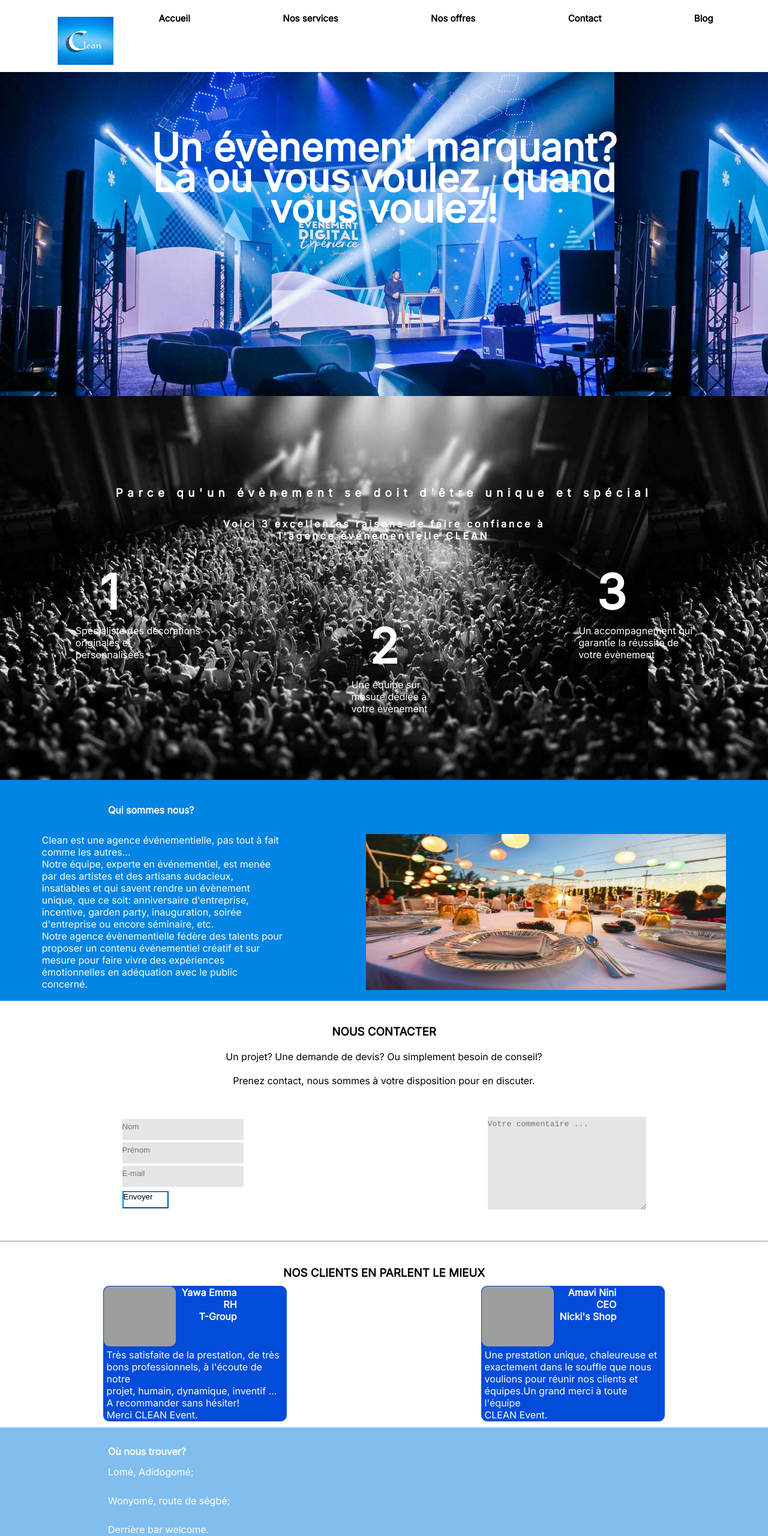
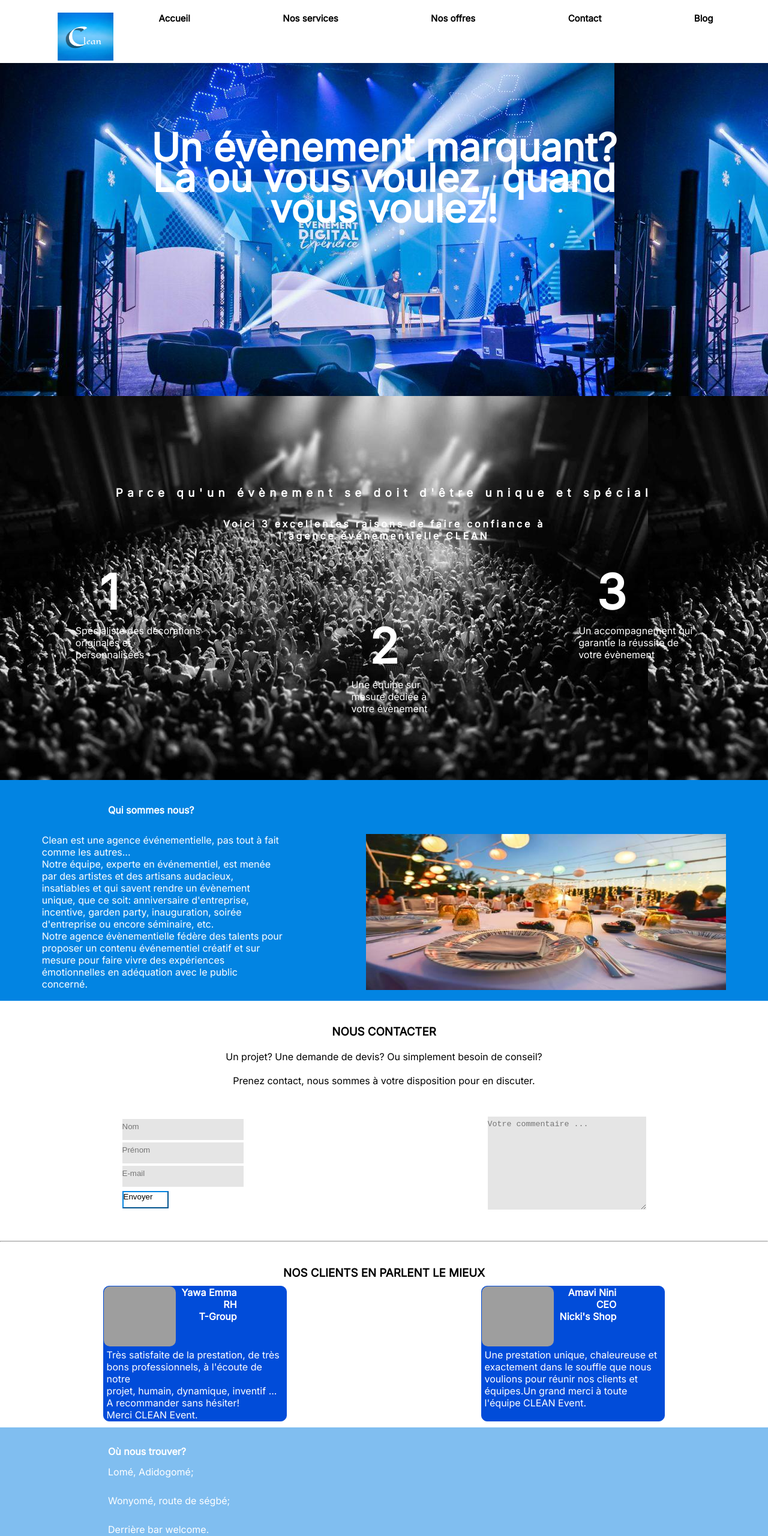
Before and after one commit to Joelyodo/Brief, a plain HTML site: page index.html in a window 1280 px wide. Shown: the top 2560 px of the page at 60% size. Drawn offline with Linux system fonts and the light colour scheme; grey boxes are pictures that could not be loaded.

Commit message:
Add files via upload

```diff
--- a/index.html
+++ b/index.html
@@ -100,7 +100,7 @@
                         <div class="radius"><img src="sectionc1.jpeg" height="100" width="120" alt=""></div>
                         <h4>Amavi Nini <br>CEO <br>Nicki's Shop</h4> <br>
                     </div>
-                <p>Une prestation unique, chaleureuse et <br>exactement dans le souffle que nous <br>voulions pour réunir nos clients et <br>équipes.Un grand merci à toute l'équipe <br>CLEAN Event.</p>
+                <p>Une prestation unique, chaleureuse et <br>exactement dans le souffle que nous <br>voulions pour réunir nos clients et <br>équipes.Un grand merci à toute l'équipe CLEAN Event.</p>
                 </div>
             </div>
         </section>
--- a/style.css
+++ b/style.css
@@ -13,7 +13,7 @@ header{
     display: flex;
     align-items: center;
     width: 100%;
-    height: 100px;
+    height: 85px;
     justify-content: space-between;
     box-shadow: 2px 2px 2px white(0, 0, 0, 0, 30);
     margin-top: 25px;
```
